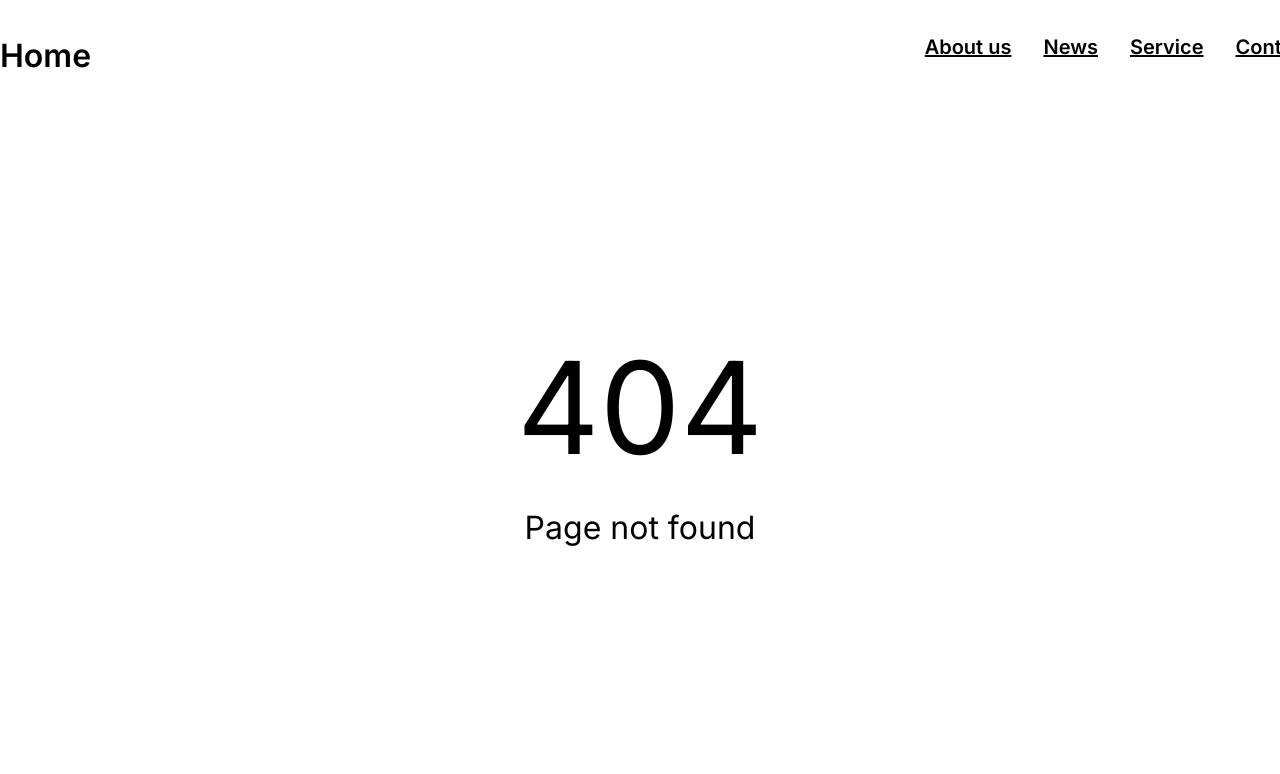
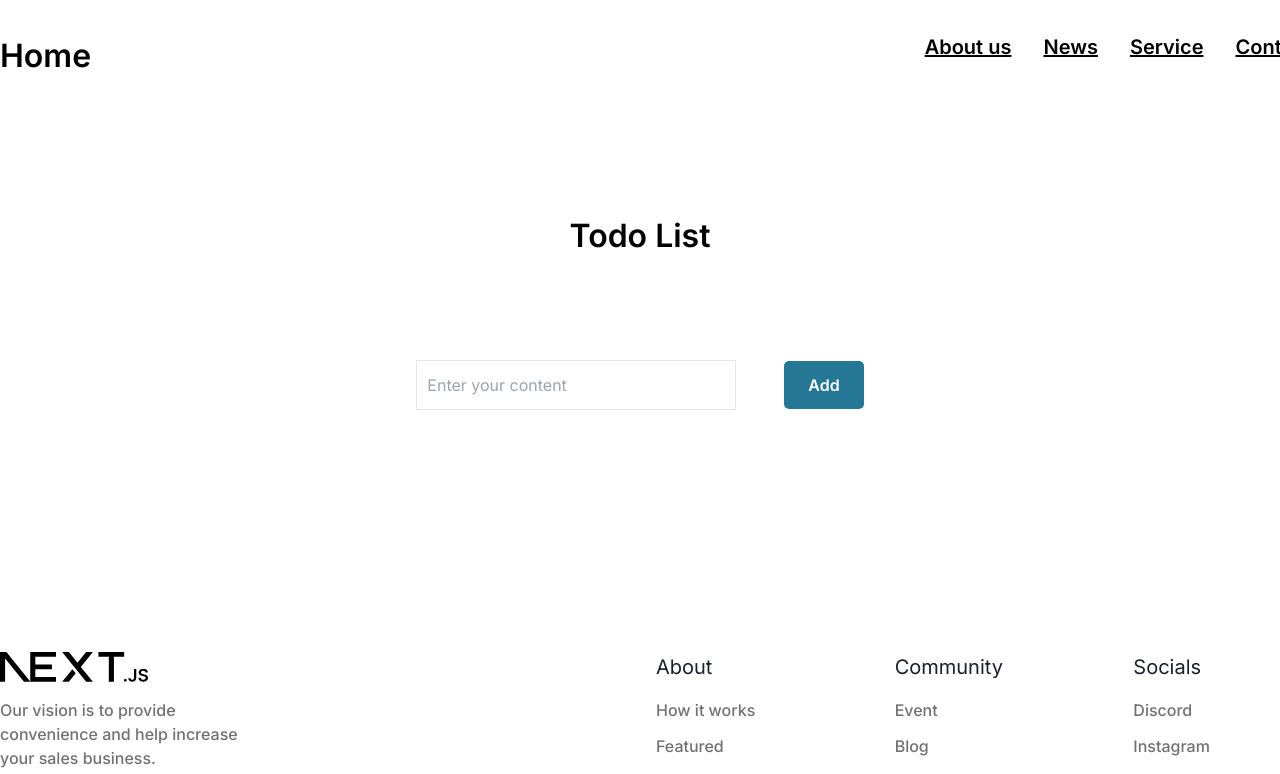
Before and after one commit to er-kiennd/Blog, a Next.js app: page /todo-list in a window 1280 px wide. Before the commit this address had no page. Shown: the top 774 px of the page. Built offline with nearby package versions, Linux system fonts and the light colour scheme.

Commit message:
redux saga todo list

```diff
--- a/package.json
+++ b/package.json
@@ -12,9 +12,12 @@
     "prettier:fix": "prettier --write \"src/**/(**.tsx|*.ts|*.scss|*.css\""
   },
   "dependencies": {
+    "@reduxjs/toolkit": "^2.0.1",
     "next": "14.0.4",
     "react": "^18",
-    "react-dom": "^18"
+    "react-dom": "^18",
+    "react-redux": "^9.0.4",
+    "redux-saga": "^1.3.0"
   },
   "devDependencies": {
     "@types/node": "^20",
--- a/src/app/layout.tsx
+++ b/src/app/layout.tsx
@@ -4,6 +4,7 @@ import { Inter } from 'next/font/google'
 import './globals.css'
 import Header from '@/components/Header'
 import Footer from '@/components/Footer'
+import { ReduxProvider } from '@/redux/provider'
 
 const inter = Inter({ subsets: ['latin'] })
 
@@ -20,9 +21,11 @@ export default function RootLayout({
   return (
     <html lang="en">
       <body className={inter.className}>
-        <Header />
-        <div>{children}</div>
-        <Footer />
+        <ReduxProvider>
+          <Header />
+          <div>{children}</div>
+          <Footer />
+        </ReduxProvider>
       </body>
     </html>
   )
--- a/src/app/page.tsx
+++ b/src/app/page.tsx
@@ -1,14 +1,21 @@
 import Link from 'next/link'
 
 export default function Home() {
-
   return (
     <div>
       <div className="w-[500px] m-auto my-[300px] text-center">
-        <p className="mb-6 text-[48px] font-semibold">Home page</p>
-        <Link href="/blog" className="text-[24px] font-medium underline">
-          Go to Blog List
-        </Link>
+        <p className="text-[48px] font-semibold">Home page</p>
+        <div className="flex flex-col">
+          <Link href="/blog" className="mt-6 text-[24px] font-medium underline">
+            Go to Blog List
+          </Link>
+          <Link
+            href="/todo-list"
+            className="mt-6 text-[24px] font-medium underline"
+          >
+            Go to TODO List
+          </Link>
+        </div>
       </div>
     </div>
   )
--- /dev/null
+++ b/src/app/todo-list/page.tsx
@@ -0,0 +1,11 @@
+import TodoList from '@/components/TodoList'
+import React from 'react'
+
+export default function TodoListPage() {
+
+  return (
+    <div>
+      <TodoList />
+    </div>
+  )
+}
--- /dev/null
+++ b/src/components/TodoList/index.tsx
@@ -0,0 +1,49 @@
+'use client'
+
+import React from 'react'
+import { RootState } from '@/redux/store';
+import { useDispatch, useSelector } from 'react-redux';
+import { addTodo } from '@/redux/slice/todoSlice';
+import { Todo } from '@/types/TodoList';
+
+export default function TodoList() {
+  const dispatch = useDispatch()
+  const todos = useSelector((state: RootState) => state.todos.todos);
+  const [valueInput, setValueInput] = React.useState<string>('')
+
+  const handleChangeInput = (e: any) => {
+    setValueInput(e.target.value)
+  }
+
+  const handleAddTodoList = () => {
+    if (valueInput.trim() !== '') {
+      const newTodo: Todo[] = [
+        {
+          id: 5,
+          title: valueInput.trim()
+        }
+      ]
+      dispatch(addTodo(newTodo))
+      setValueInput('')
+    }
+  }
+
+  return (
+    <div className="mt-[100px] mb-[200px] w-[50%] m-auto">
+      <p className="mb-[100px] text-[32px] font-semibold text-center">
+        Todo List
+      </p>
+      <div className="flex justify-center items-center gap-12">
+        <input
+          className="px-[10px] py-[12px] w-[50%] border-[1px]"
+          placeholder="Enter your content"
+          onChange={handleChangeInput}
+        />
+        <button className="px-[24px] py-[12px] bg-[#257895] text-white font-semibold rounded-[5px]" onClick={handleAddTodoList}>
+          Add
+        </button>
+      </div>
+      <div className="px-[24px] mt-[100px]"></div>
+    </div>
+  )
+}
--- /dev/null
+++ b/src/redux/provider.tsx
@@ -0,0 +1,11 @@
+"use client"
+
+import { store } from './store'
+import { Provider } from 'react-redux'
+
+export function ReduxProvider({ children } : { children: React.ReactNode }) {
+
+  return (
+    <Provider store={store}>{children}</Provider>
+  )
+}
--- /dev/null
+++ b/src/redux/reducers.ts
@@ -0,0 +1,8 @@
+import { combineReducers } from 'redux';
+import todoList from '@/redux/slice/todoSlice'
+
+const rootReducer = combineReducers({
+  todos: todoList,
+});
+
+export default rootReducer;
--- /dev/null
+++ b/src/redux/saga/todoSaga.ts
@@ -0,0 +1,10 @@
+import { put, takeEvery } from 'redux-saga/effects';
+import { addTodo } from '../slice/todoSlice';
+
+function* handleAddTodo(action: any) {
+  yield put(addTodo(action.payload));
+}
+
+export default function* todoSaga() {
+  yield takeEvery(addTodo, handleAddTodo);
+}
--- /dev/null
+++ b/src/redux/sagas.ts
@@ -0,0 +1,10 @@
+import { all } from 'redux-saga/effects';
+import todoSaga from './saga/todoSaga'
+
+function* rootSaga() {
+  yield all([
+    todoSaga()
+  ]);
+}
+
+export default rootSaga;
--- /dev/null
+++ b/src/redux/slice/todoSlice.ts
@@ -0,0 +1,19 @@
+import { createSlice, PayloadAction } from '@reduxjs/toolkit';
+import { TodoState, Todo } from '@/types/TodoList'
+
+const initialState: TodoState = {
+  todos: [],
+};
+
+const todoSlice = createSlice({
+  name: 'todos',
+  initialState,
+  reducers: {
+    addTodo: (state, action: PayloadAction<Todo[]>) => {
+      state.todos = action.payload
+    },
+  },
+});
+
+export const { addTodo } = todoSlice.actions;
+export default todoSlice.reducer;
--- /dev/null
+++ b/src/redux/store.ts
@@ -0,0 +1,16 @@
+import { configureStore } from '@reduxjs/toolkit';
+import createSagaMiddleware from 'redux-saga';
+import rootReducer from './reducers';
+import rootSaga from './sagas';
+
+const sagaMiddleware = createSagaMiddleware();
+
+export const store = configureStore({
+  reducer: rootReducer,
+  middleware: (getDefaultMiddleware) => getDefaultMiddleware().concat(sagaMiddleware),
+});
+
+sagaMiddleware.run(rootSaga);
+
+export type RootState = ReturnType<typeof store.getState>;
+export type AppDispatch = typeof store.dispatch;
--- /dev/null
+++ b/src/types/TodoList.ts
@@ -0,0 +1,8 @@
+export interface Todo {
+  id: number;
+  title: string;
+}
+
+export interface TodoState {
+  todos: Todo[];
+}
```
Also changed, not shown: 1 other file (tests, documents, lock files or other folders).
